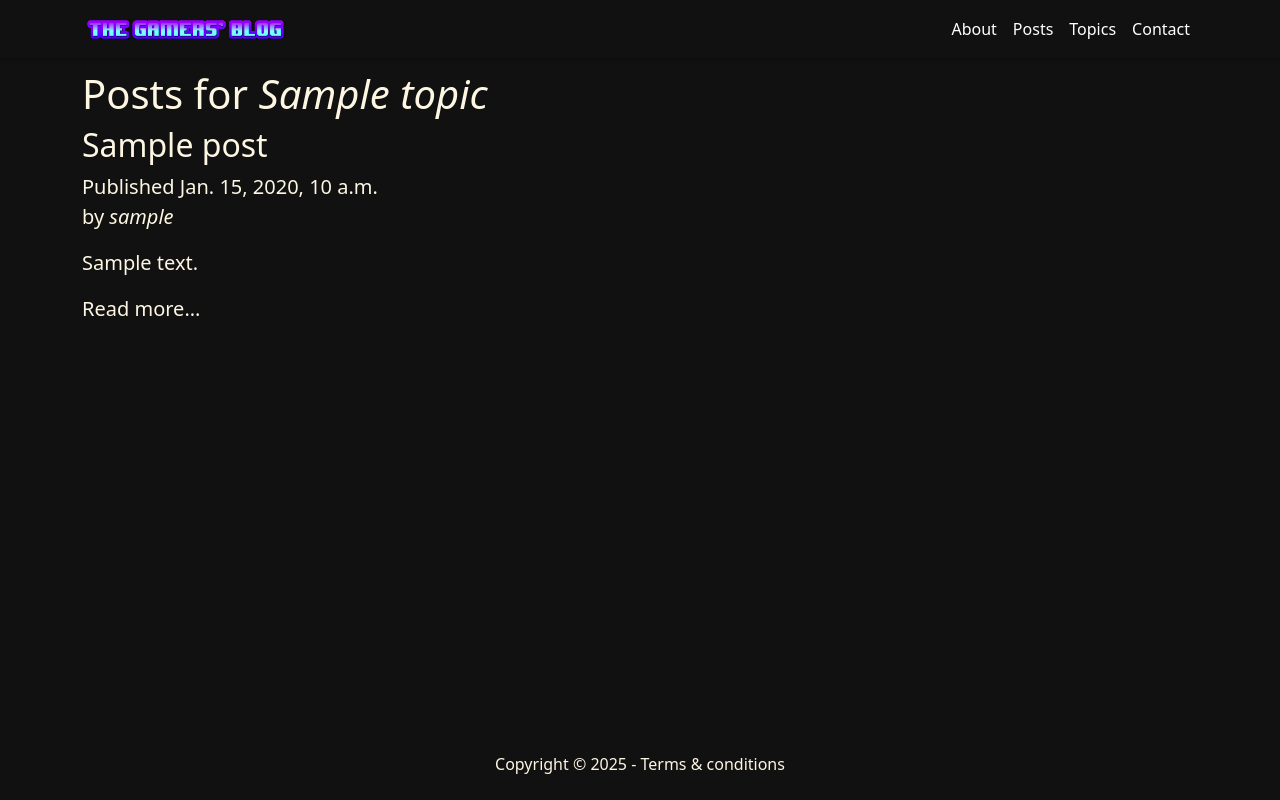
After one commit to sheridan-jo/gamersblog, a Django app: a page that uses blog/templates/blog/base.html in a window 1280 px wide. The commit adds this page. Run offline with Django 5.2, Linux system fonts and the light colour scheme; tables that the repository leaves empty hold one stand-in row (values such as "Sample post").

Commit message:
Completed up to Assignment 4
- Created Home, About, and Post templates
- moved global queries to context_processors
-  Built topic ListView
- Built topic DetailView
- Defined get_absolute_url on Topic Model and Post Model
- Linked topics to detailed page on the site
- Added links to topics sidebars on home and about pages
- Added a link to "Topics" on main navigation bar
- Made post detail page where each post has related topics, and each topic linked to its page

```diff
--- /dev/null
+++ b/blog/context_processors.py
@@ -0,0 +1,14 @@
+from django.db.models import Count
+
+#  Returns the 10 topics with the most posts
+def base_context(request):
+    from . import models
+
+    #  Counts number of posts for topics and returns the 10 with the most posts
+    topics_list = (
+        models.Topic.objects
+        .annotate(post_count=Count('post', distinct=True))
+        .order_by('-post_count')[:10]
+    )
+
+    return {'topics_list': topics_list}
--- a/blog/models.py
+++ b/blog/models.py
@@ -1,5 +1,6 @@
 from django.db import models
 from django.conf import settings
+from django.urls import reverse
 
 #  Create your models here.
 class Post(models.Model):
@@ -60,11 +61,16 @@ class Post(models.Model):
         unique_for_date='published',  # Slug is unique for publication date
     )
 
+    #  Each post can have multiple topics
     topics = models.ManyToManyField('Topic', blank=True)
 
     #  Sets default ordering for Post objects
     class Meta:
         ordering = ['-created']  # Posts sorted by date created, newest first
+
+    # Defines and returns appropriate URL for post
+    def get_absolute_url(self):
+        return reverse('post-detail', kwargs={'slug': self.slug})
 
     #  Post's title appears in list view rather than auto-generated string
     def __str__(self):
@@ -83,12 +89,17 @@ class Topic(models.Model):
         unique=True,
     )
 
+    #  URLs made readable for humans
     slug = models.SlugField(
         null=False,
         blank=False,
         unique=True,
-        help_text='A URL-safe version of the topic name',
+        help_text='A URL-friendly version of the topic name',
     )
+
+    #  Defines and returns appropriate URL for Topic
+    def get_absolute_url(self):
+        return reverse('topic-detail', kwargs={'slug': self.slug})
 
     #  Topic's name rather than auto-generated string displayed
     def __str__(self):
--- a/blog/static/blog/base.css
+++ b/blog/static/blog/base.css
@@ -14,6 +14,15 @@ body {
     min-height: 100vh;
     margin: 0;
     padding-top: 70px;
+}
+
+a {
+  text-decoration:none;
+  color: #fdf6e3;
+}
+
+a:hover {
+  font-weight: bold;
 }
 
 /* Makes flex container take up all available space,
@@ -70,3 +79,19 @@ p {
   position: relative;
   z-index: 1;
 }
+
+/* Footer Section */
+
+#site-footer a {
+  color: #fdf6e3; /* matches your body text color */
+  text-decoration: none;
+}
+
+#site-footer a:hover {
+  color: #ffffff; /* optional: brighter on hover */
+  text-decoration: underline;
+}
+
+main {
+  flex: 1;
+}
--- a/blog/templates/blog/base.html
+++ b/blog/templates/blog/base.html
@@ -20,15 +20,15 @@
     <nav class="navbar navbar-expand-md navbar-dark text-white fixed-top">
         <div class="container">
             <!-- Logo generated at: https://cooltext.com/Logo-Design-Miami -->
-            <a class="navbar-brand" href="#"><img src="{% static 'blog/images/logo.png' %}" alt="The Gamers' Blog"></a>
+            <a class="navbar-brand" href="{% url "home" %}"><img src="{% static 'blog/images/logo.png' %}" alt="The Gamers' Blog"></a>
             <button class="navbar-toggler" type="button" data-bs-toggle="collapse" data-bs-target="#navbarNav">
                 <span class="navbar-toggler-icon"></span>
             </button>
             <div class="collapse navbar-collapse" id="navbarNav">
                 <ul class="navbar-nav ms-auto">
-                    <li class="nav-item"><a class="nav-link text-white" href="#">Home</a></li>
-                    <li class="nav-item"><a class="nav-link text-white" href="#">About</a></li>
-                    <li class="nav-item"><a class="nav-link text-white" href="#">Posts</a></li>
+                    <li class="nav-item"><a class="nav-link text-white" href="{% url "about" %}">About</a></li>
+                    <li class="nav-item"><a class="nav-link text-white" href="{% url "post-list" %}">Posts</a></li>
+                    <li class="nav-item"><a class="nav-link text-white" href="{% url "topic-list" %}">Topics</a></li>
                     <li class="nav-item"><a class="nav-link text-white" href="#">Contact</a></li>
                 </ul>
             </div>
@@ -42,6 +42,11 @@
         </div>
     </main>
 
+    <footer id="site-footer" class="py-4 mt-5 text-center">
+        Copyright &copy; {% now 'Y' %} -
+        <a href="{% url "terms-and-conditions" %}">Terms & conditions</a>
+    </footer>
+
     <!-- BOOTSTRAP JS -->
     <script src="https://cdn.jsdelivr.net/npm/bootstrap@5.3.7/dist/js/bootstrap.bundle.min.js"
         integrity="sha384-ndDqU0Gzau9qJ1lfW4pNLlhNTkCfHzAVBReH9diLvGRem5+R9g2FzA8ZGN954O5Q"
--- /dev/null
+++ b/blog/templates/blog/topic_detail.html
@@ -0,0 +1,23 @@
+{% extends "blog/base.html" %}
+{# Page name is whatever the topic name is #}
+{% block page_title %}{{ topic.name }}{% endblock %}
+
+{% block main %}
+<h1>Posts for <em>{{ topic.name }}</em></h1>
+
+{# Renders a list of posts filtered by the topic #}
+{% for post in posts %}
+<h2>{{ post.title }}</h2>
+<p>
+    Published <time>{{ post.published }} </time>
+    <br>
+    by <em>{{ post.author.username }}</em>
+</p>
+<p>{{ post.content|truncatewords:30 }}</p>
+<p><a href="{{ post.get_absolute_url }}">Read more...</a></p>
+
+{# Message if there are no published posts for a topic #}
+{% empty %}
+<p>No published posts found for this topic.</p>
+{% endfor %}
+{% endblock %}
--- a/blog/views.py
+++ b/blog/views.py
@@ -1,22 +1,70 @@
+from django.views.generic.base import TemplateView
 from django.shortcuts import render
+from django.views.generic import ListView
+from django.views.generic import DetailView
 from . import models
-from django.db.models import Count
 
-# Create your views here.
+#  Home view
+class HomeView(TemplateView):
+    template_name = 'blog/home.html'
 
-def home(request):
-    """
-    The Gamers' Blog Homepage
-    """
+    #  Returns the 3 most recent posts in order of date published
+    def get_context_data(self, **kwargs):
+        #  Get parent context
+        context = super().get_context_data(**kwargs)
 
-    #  Render the list of topics contained in Topic model
-    topics_list = (
-        models.Topic.objects
-        .annotate(post_count=Count('post', distinct=True))  # Counts posts for Topics
-        .order_by('-post_count')[:10]  #  Limits to top 10 posts
-    )
+        #  Selects 3 most recent published posts
+        latest_posts = models.Post.objects.filter(status='published') \
+                           .order_by('-published')[:3]
+        #  Adds latest_posts to context variable
+        context.update({'latest_posts': latest_posts})
+        return context
 
-    #  Add as context variable "topics_list"
-    context = {'topics_list': topics_list}
+#  About view
+class AboutView(TemplateView):
+    template_name = 'blog/about.html'
 
-    return render(request, 'blog/home.html', context)
+# Topic ListView
+class TopicListView(ListView):
+    model = models.Topic
+    context_object_name = 'topics'
+    ordering = 'name'
+
+# DetailView for topic
+class TopicDetailView(DetailView):
+    model = models.Topic
+
+    def get_context_data(self, **kwargs):
+        #  Overrides get_context_data(), so context variables can be customized
+        context_data = super().get_context_data(**kwargs)
+        topic = self.get_object()  #  Allows access to topic object
+
+        #  Returns published posts that match the topic, ordered by most recent
+        posts = (models.Post.objects.filter(topics=topic, status='published')
+                 .order_by('-published'))
+        context_data['posts'] = posts  #  Adds posts to context_data dictionary
+        return context_data
+
+# ListView for posts
+class PostListView(ListView):
+    model = models.Post
+    context_object_name = 'posts'
+
+    #  Returns published posts in order of date published
+    def get_queryset(self):
+        queryset = (super().get_queryset().filter(status='published')
+                    .order_by('-published'))
+        return queryset
+
+# DetailView for post
+class PostDetailView(DetailView):
+    model = models.Post
+
+    #  Returns published post
+    def get_queryset(self):
+        queryset = super().get_queryset().filter(status='published')
+        return queryset
+
+#  Terms and conditions view
+def terms_and_conditions(request):
+    return render(request, 'blog/terms_and_conditions.html')
--- a/gamersblog/settings.py
+++ b/gamersblog/settings.py
@@ -14,7 +14,6 @@ from pathlib import Path
 
 # Build paths inside the project like this: BASE_DIR / 'subdir'.
 BASE_DIR = Path(__file__).resolve().parent.parent
-
 
 # Quick-start development settings - unsuitable for production
 # See https://docs.djangoproject.com/en/5.2/howto/deployment/checklist/
@@ -37,6 +36,8 @@ INSTALLED_APPS = [
     'django.contrib.sessions',
     'django.contrib.messages',
     'django.contrib.staticfiles',
+
+    #  Custom apps
     'blog',
 ]
 
@@ -62,6 +63,9 @@ TEMPLATES = [
                 'django.template.context_processors.request',
                 'django.contrib.auth.context_processors.auth',
                 'django.contrib.messages.context_processors.messages',
+
+                #  My own custom context_processors
+                'blog.context_processors.base_context',
             ],
         },
     },
--- a/gamersblog/urls.py
+++ b/gamersblog/urls.py
@@ -17,10 +17,15 @@ Including another URLconf
 
 from django.contrib import admin
 from django.urls import path
-
 from blog import views  #  Import the blog views
 
 urlpatterns = [
     path('admin/', admin.site.urls),
-    path('', views.home, name='home'),  #  Set root to home view
+    path('', views.HomeView.as_view(), name='home'),  #  Set root to home view
+    path('about/', views.AboutView.as_view(), name='about'),
+    path('terms/', views.terms_and_conditions, name='terms-and-conditions'),
+    path('topics/', views.TopicListView.as_view(), name='topic-list'),  # For Topic ListView
+    path('topics/<slug:slug>/', views.TopicDetailView.as_view(), name='topic-detail'), # Topic DetailView
+    path("posts/<slug:slug>/", views.PostDetailView.as_view(), name='post-detail'),  # Post DetailView
+    path("posts/", views.PostListView.as_view(), name='post-list')  #  Post ListView
 ]
```
Also changed, not shown: blog/templates/blog/about.html (added, +29 -0 lines), blog/templates/blog/home.html (+25 -1 lines), blog/templates/blog/post_detail.html (added, +17 -0 lines), blog/templates/blog/post_list.html (added, +14 -0 lines), blog/templates/blog/terms_and_conditions.html (added, +10 -0 lines), blog/templates/blog/topic_list.html (added, +12 -0 lines).
